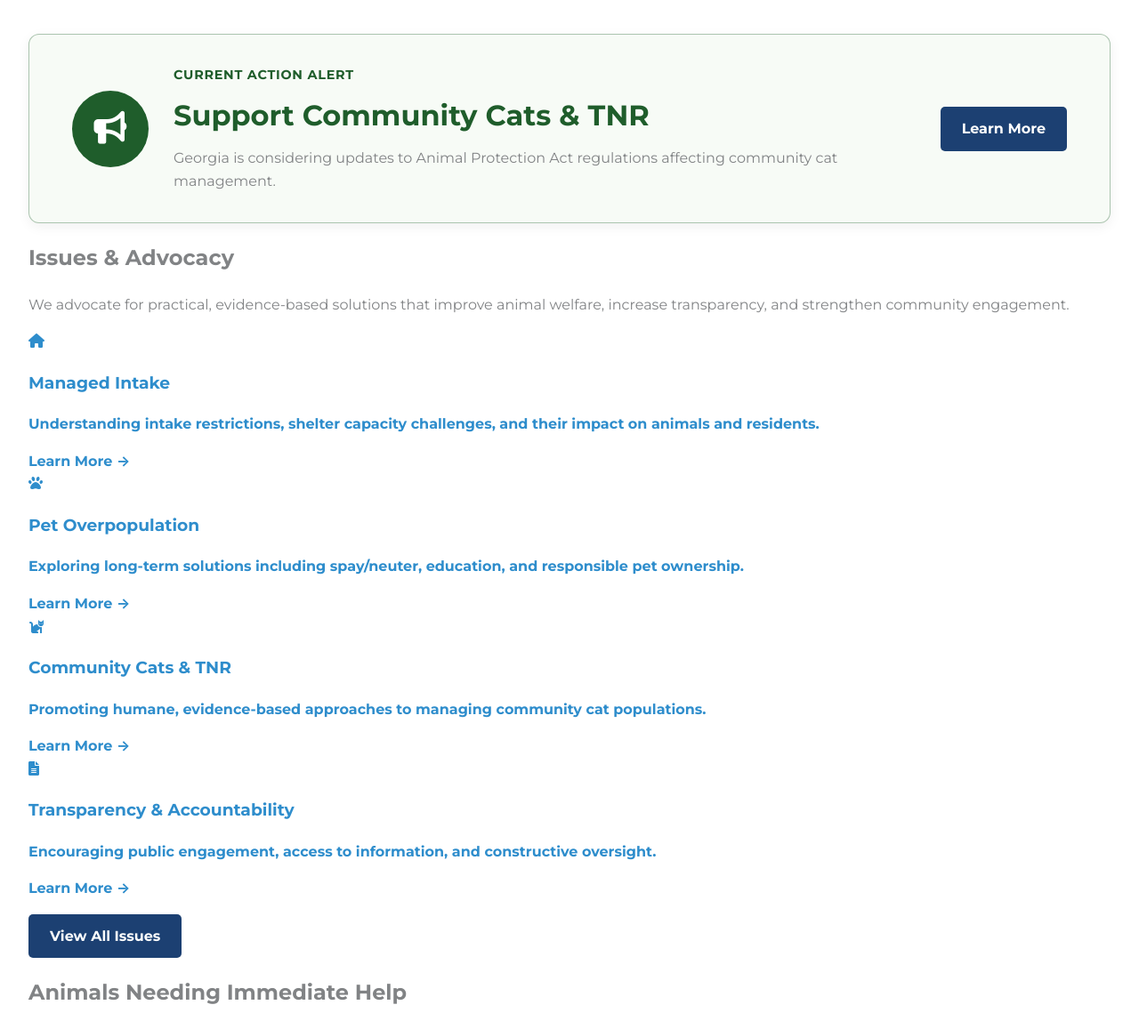
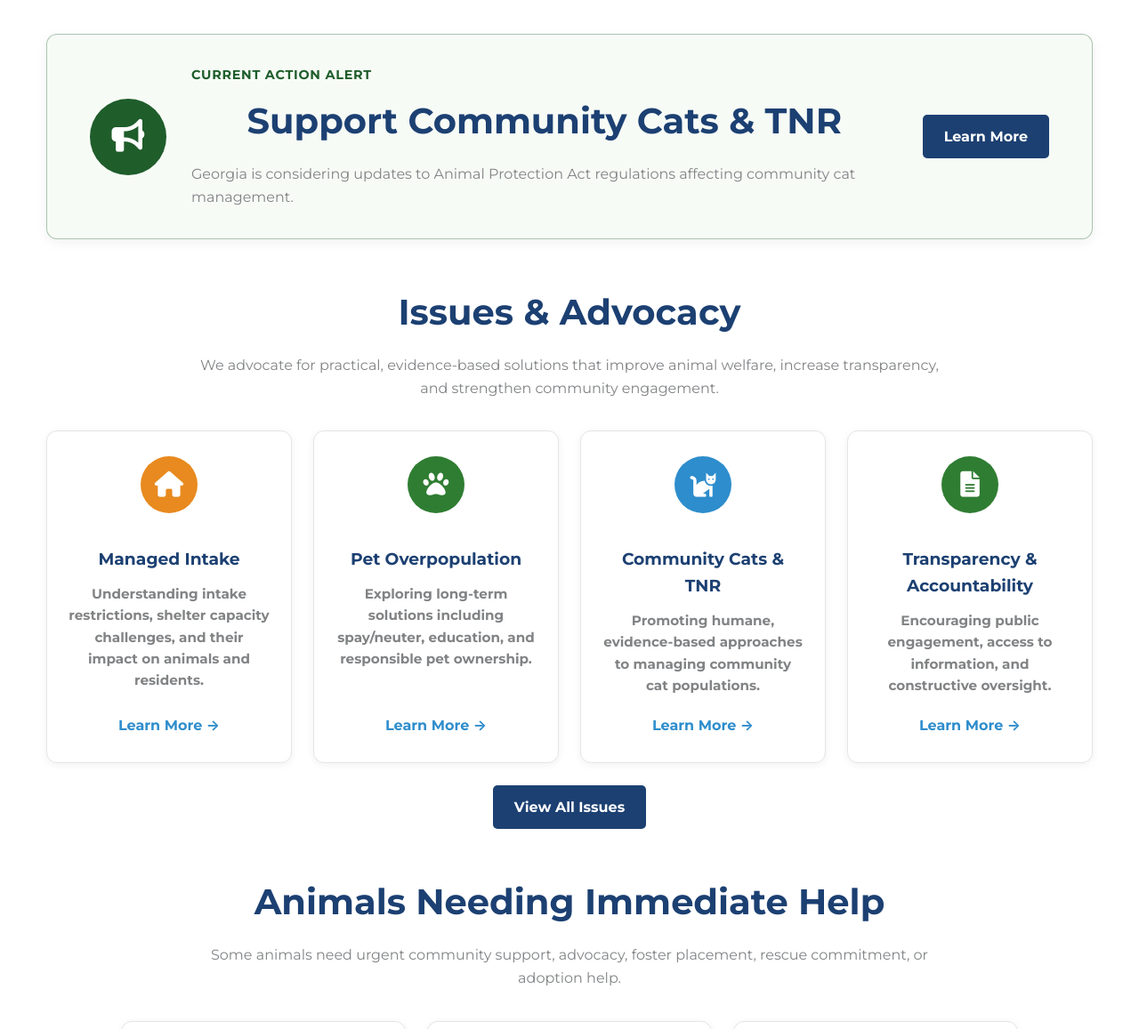
Before and after one commit to whitleybacon/gwinnett-animal-advocacy-alliance, a Jekyll site: the page built from index.html, in a window 1280 px wide. Shown: the part 746-1903 px from the top of the page at 89% size. Built offline with Jekyll 4.4.1, drawn with Linux system fonts in a browser that asks for light colours.

Commit message:
Update default.html

```diff
--- a/_layouts/default.html
+++ b/_layouts/default.html
@@ -476,6 +476,115 @@
             flex-shrink: 0;
         }
 
+        /* ==========================================
+           HOME SECTION COMPONENTS
+        ========================================== */
+
+        .home-section {
+            max-width: 1200px;
+            margin: 0 auto 50px;
+            padding: 0 20px;
+        }
+
+        .home-section h2 {
+            text-align: center;
+            color: var(--accent);
+            font-size: 2.5rem;
+            margin-bottom: 15px;
+        }
+
+        .section-intro {
+            max-width: 850px;
+            margin: 0 auto 35px;
+            text-align: center;
+        }
+
+        /* GRID LAYOUTS */
+
+        .home-card-grid {
+            display: grid;
+            gap: 24px;
+        }
+
+        .home-card-grid.four-across {
+            grid-template-columns: repeat(4, 1fr);
+        }
+
+        .home-card-grid.three-across-cards {
+            grid-template-columns: repeat(3, 1fr);
+        }
+
+        /* CARD COMPONENT */
+
+        .home-card {
+            background: #fff;
+            border: 1px solid #e5e5e5;
+            border-radius: 12px;
+            padding: 28px 24px;
+            text-align: center;
+            box-shadow: 0 2px 10px rgba(0,0,0,.06);
+
+            display: flex;
+            flex-direction: column;
+
+            color: var(--primary);
+            text-decoration: none;
+        }
+
+        .home-card:hover {
+            transform: translateY(-3px);
+            box-shadow: 0 8px 24px rgba(0,0,0,.08);
+        }
+
+        .home-card-icon {
+            width: 64px;
+            height: 64px;
+            border-radius: 50%;
+
+            display: flex;
+            align-items: center;
+            justify-content: center;
+
+            margin: 0 auto 18px;
+
+            color: #fff;
+            font-size: 1.8rem;
+        }
+
+        .icon-orange {
+            background: #e88a1f;
+        }
+
+        .icon-green {
+            background: #2f7d32;
+        }
+
+        .icon-blue {
+            background: #2E8DCC;
+        }
+
+        .home-card h3 {
+            color: var(--accent);
+            margin-bottom: 12px;
+        }
+
+        .home-card p {
+            margin: 0 0 20px;
+            font-size: .95rem;
+            line-height: 1.6;
+        }
+
+        .home-card span {
+            margin-top: auto;
+            color: var(--light);
+            font-weight: 700;
+        }
+
+        .center-button {
+            text-align: center;
+            margin-top: 25px;
+        }
+
         .bottom-cta {
             margin: 60px 0 20px;
             padding: 30px;
@@ -683,9 +792,60 @@
                 font-size: 1.5rem;
             }
 
-            ..alert-banner-button {
+            .alert-banner-button {
                 flex-shrink: 0;
                 background: #1f5d2b;
+            }
+
+            /* Mobile home sections */
+
+            .home-section {
+                max-width: 100%;
+                margin: 0 auto 36px;
+                padding: 0;
+            }
+
+            .home-section h2 {
+                font-size: 1.7rem;
+                line-height: 1.2;
+                margin-bottom: 12px;
+            }
+
+            .section-intro {
+                font-size: .95rem;
+                margin: 0 auto 24px;
+                padding: 0 4px;
+            }
+
+            .home-card-grid,
+            .home-card-grid.four-across,
+            .home-card-grid.three-across-cards {
+                grid-template-columns: 1fr;
+                gap: 16px;
+            }
+
+            .home-card {
+                padding: 24px 20px;
+            }
+
+            .home-card-icon {
+                width: 58px;
+                height: 58px;
+                font-size: 1.5rem;
+                margin-bottom: 14px;
+            }
+
+            .home-card h3 {
+                font-size: 1.1rem;
+            }
+
+            .home-card p {
+                font-size: .95rem;
+            }
+
+            .center-button .btn {
+                width: auto;
+                display: inline-block;
             }
         }
     </style>
```
